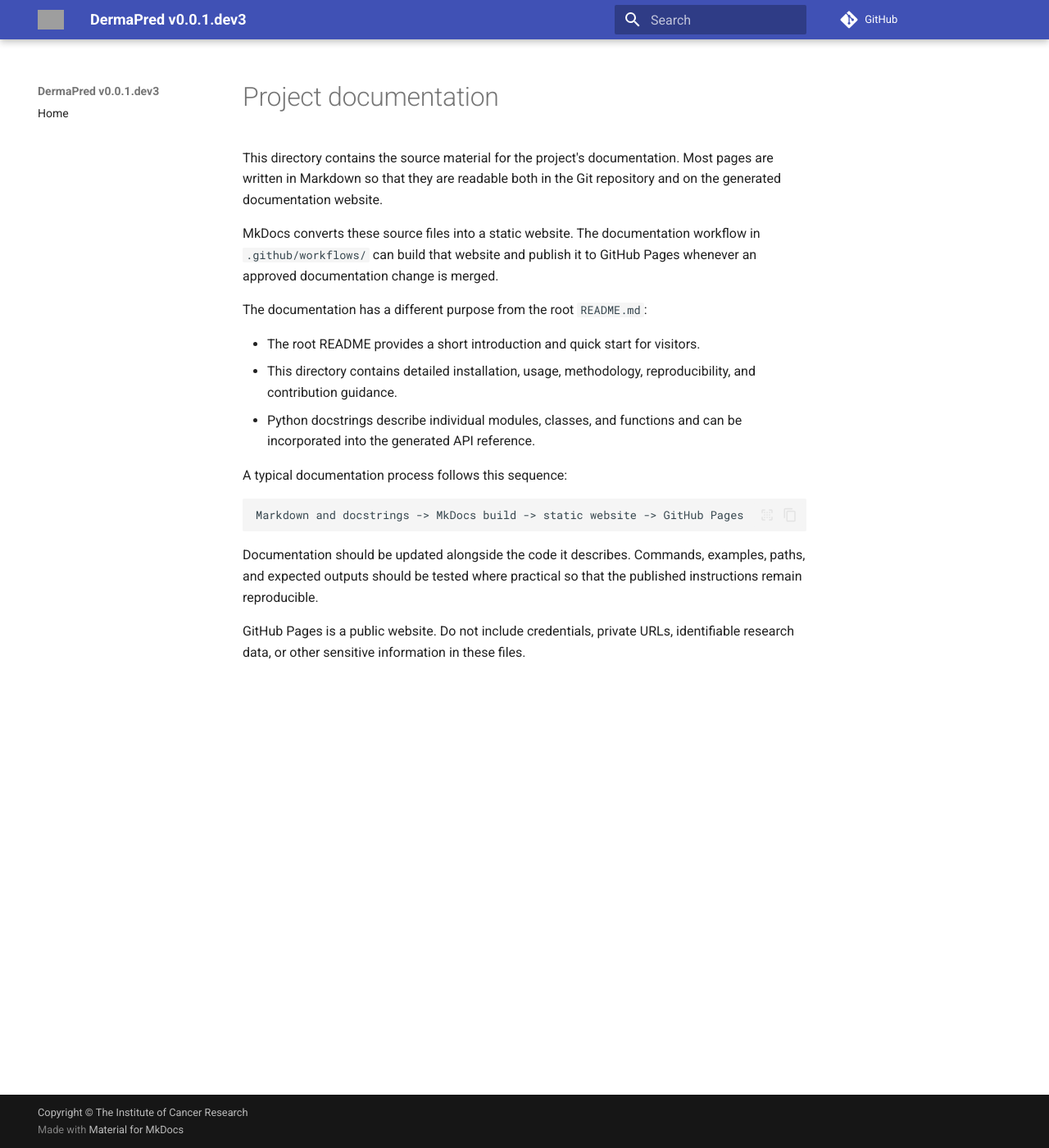
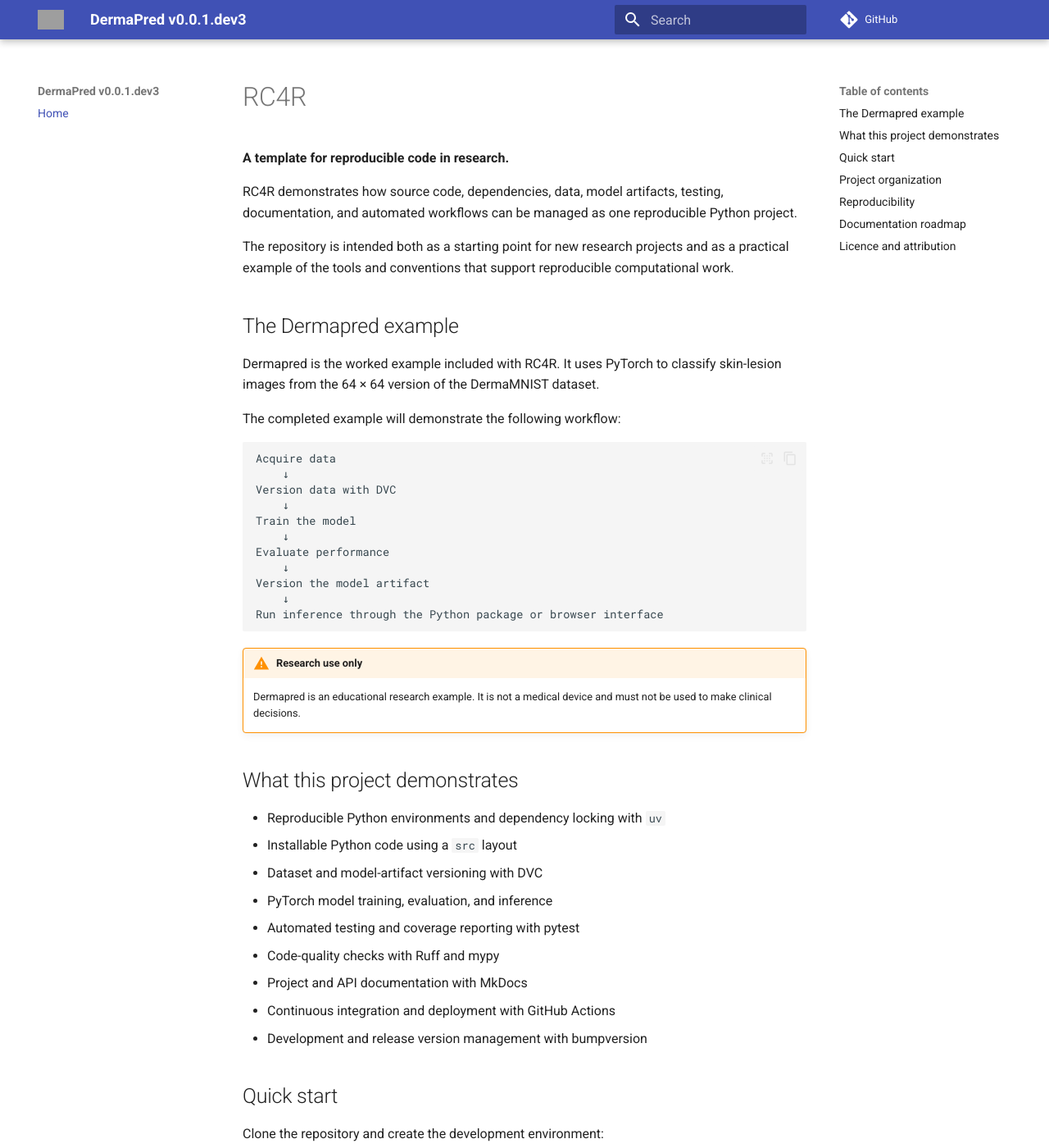
Before and after one commit to ICR-Computational-Imaging/RC4R, an MkDocs documentation site: the page built from docs/index.md, in a window 1280 px wide and 1400 px high. Shown: the whole window at 82% size. Built offline with MkDocs 1.6.1 and Material for MkDocs 9.7.7, drawn with Linux system fonts in a browser that asks for light colours; comment, search, counter and statistics services are not loaded; some of the changed text lies outside the part shown; grey boxes are pictures that could not be loaded.

Commit message:
Initial index for mkdocs

````diff
--- /dev/null
+++ b/docs/index.md
@@ -0,0 +1,122 @@
+# RC4R
+
+**A template for reproducible code in research.**
+
+RC4R demonstrates how source code, dependencies, data, model artifacts,
+testing, documentation, and automated workflows can be managed as one
+reproducible Python project.
+
+The repository is intended both as a starting point for new research projects
+and as a practical example of the tools and conventions that support
+reproducible computational work.
+
+## The Dermapred example
+
+Dermapred is the worked example included with RC4R. It uses PyTorch to classify
+skin-lesion images from the 64 × 64 version of the DermaMNIST dataset.
+
+The completed example will demonstrate the following workflow:
+
+```text
+Acquire data
+    ↓
+Version data with DVC
+    ↓
+Train the model
+    ↓
+Evaluate performance
+    ↓
+Version the model artifact
+    ↓
+Run inference through the Python package or browser interface
+```
+
+!!! warning "Research use only"
+    Dermapred is an educational research example. It is not a medical device
+    and must not be used to make clinical decisions.
+
+## What this project demonstrates
+
+- Reproducible Python environments and dependency locking with `uv`
+- Installable Python code using a `src` layout
+- Dataset and model-artifact versioning with DVC
+- PyTorch model training, evaluation, and inference
+- Automated testing and coverage reporting with pytest
+- Code-quality checks with Ruff and mypy
+- Project and API documentation with MkDocs
+- Continuous integration and deployment with GitHub Actions
+- Development and release version management with bumpversion
+
+## Quick start
+
+Clone the repository and create the development environment:
+
+```bash
+git clone https://github.com/ICR-Computational-Imaging/RC4R.git
+cd RC4R
+uv sync
+```
+
+Serve the documentation locally while editing it:
+
+```bash
+uv run mkdocs serve
+```
+
+MkDocs will display the local documentation address in the terminal. Changes
+to files in `docs/` are rebuilt automatically while the server is running.
+
+Run the automated test suite with:
+
+```bash
+uv run pytest
+```
+
+Data acquisition, DVC, training, inference, and browser-interface commands will
+be added as those parts of the example are implemented.
+
+## Project organization
+
+The main repository directories have distinct responsibilities:
+
+| Directory | Purpose |
+|---|---|
+| `data/` | DVC-managed training, validation, and test data |
+| `docs/` | Source files for this documentation website |
+| `notebooks/` | Exploratory analyses and explanatory notebooks |
+| `scripts/` | Small command-line and project-bootstrap utilities |
+| `src/dermapred/` | Installable training, evaluation, and inference code |
+| `tests/` | Automated pytest test suite |
+| `.github/workflows/` | Automated testing, documentation, and release workflows |
+
+## Reproducibility
+
+The project combines several complementary records:
+
+- Git records changes to source code, configuration, and DVC metadata.
+- `pyproject.toml` declares project requirements and tool configuration.
+- `uv.lock` records the exact resolved Python environment.
+- DVC records the datasets and model artifacts associated with the code.
+- Tests and GitHub Actions verify that expected behaviour can be reproduced.
+
+Together, these records make it possible to identify and reconstruct the code,
+environment, data, and model associated with a research result.
+
+## Documentation roadmap
+
+Detailed guides will be added for:
+
+- Installing and adapting the template
+- Understanding the repository structure
+- Acquiring and versioning data
+- Reproducing the training pipeline
+- Evaluating and comparing models
+- Installing and using the Dermapred package
+- Running the browser-based interface
+- Contributing changes and creating releases
+
+## Licence and attribution
+
+RC4R is distributed under the Apache License 2.0. Dataset-specific licensing,
+attribution, and citation requirements will be documented alongside the
+Dermapred data-acquisition instructions.
--- a/mkdocs.yaml
+++ b/mkdocs.yaml
@@ -5,6 +5,7 @@ site_name: DermaPred v0.0.1.dev3  # Replace DermaPred with your project name; bu
 site_url: https://ICR-Computational-Imaging.github.io/RC4R/  # Replace with the canonical URL where this site is published.
 repo_url: https://github.com/ICR-Computational-Imaging/RC4R  # Replace with the source repository URL.
 docs_dir: docs  # Change only if the Markdown source files are stored elsewhere.
+exclude_docs: README.md  # Keep the contributor README in docs/ without publishing it as a page.
 
 copyright: Copyright &copy; The Institute of Cancer Research  # Replace with the responsible person or organisation.
 edit_uri: ""  # Keep empty to hide edit links; this does not change repository permissions.
````
